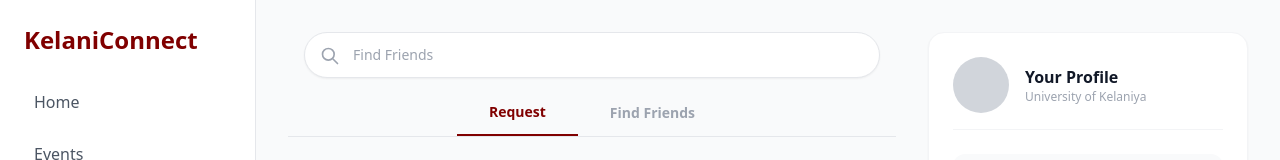
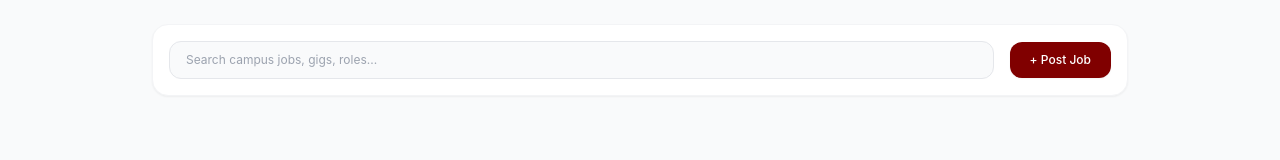
Before and after one commit to naveennisalka/KelaniConnect-_FullStack_Project, a React (Vite) app in the folder kelani-media/frontend/: page /jobs in a window 1280 px wide. Shown: the top 160 px of the page. Built offline with nearby package versions, Linux system fonts and the light colour scheme; no server answers.

Commit message:
add JobsPage initial layout and route configuration

```diff
--- a/kelani-media/frontend/src/App.jsx
+++ b/kelani-media/frontend/src/App.jsx
@@ -1,11 +1,13 @@
 import React from 'react';
 import { Routes, Route } from 'react-router-dom';
 import FriendsPage from './pages/FriendsPage.jsx';
+import JobsPage from './pages/JobsPage.jsx';
 
 function App() {
   return (
     <Routes>
       <Route path="/friends" element={<FriendsPage />} />
+      <Route path="/jobs" element={<JobsPage />} />
       <Route path="*" element={<FriendsPage />} /> {/* Fallback route so any path shows your page */}
     </Routes>
   );
--- /dev/null
+++ b/kelani-media/frontend/src/pages/JobsPage.jsx
@@ -0,0 +1,26 @@
+import React, { useState } from 'react';
+
+const JobsPage = () => {
+  return (
+    <div className="min-h-screen bg-gray-50 flex">
+      {/* Main Content Area */}
+      <div className="flex-1 p-6 space-y-6 max-w-5xl mx-auto">
+
+        {/* Top Search & Post Job Action Bar */}
+        <div className="bg-white rounded-2xl p-4 shadow-sm border border-gray-100 flex items-center justify-between gap-4">
+          <input
+            type="text"
+            placeholder="Search campus jobs, gigs, roles..."
+            className="w-full bg-gray-50 border border-gray-200 rounded-xl px-4 py-2.5 text-xs focus:outline-none focus:ring-1 focus:ring-rose-900"
+          />
+          <button className="bg-[#800000] text-white text-xs font-medium px-5 py-2.5 rounded-xl hover:bg-rose-900 whitespace-nowrap shadow-sm transition-colors">
+            + Post Job
+          </button>
+        </div>
+
+      </div>
+    </div>
+  );
+};
+
+export default JobsPage;
```
